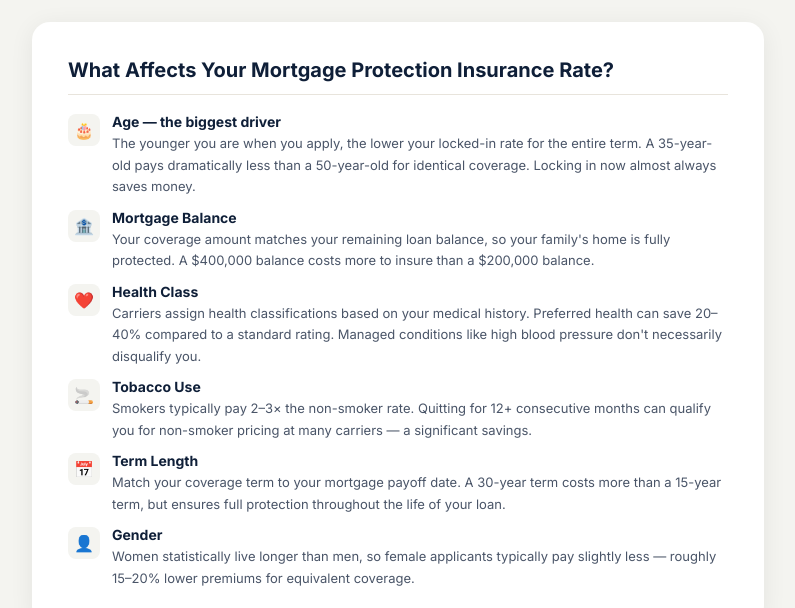
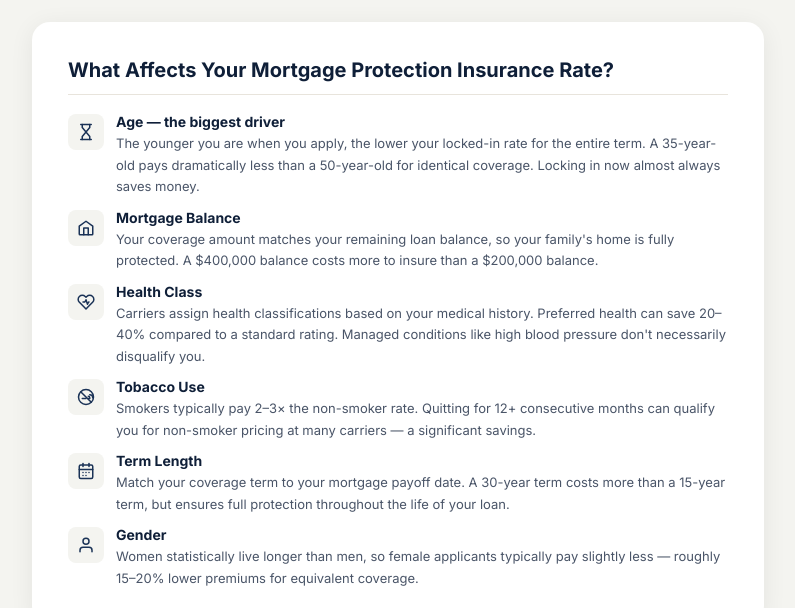
Before and after one commit to charlesheathpro/chp-blog, a website: page calculator/index.html in a window 1280 px wide. Shown: the part 1373-1981 px from the top of the page, without its empty margins (242-1037 px from the left). Drawn offline with nearby package versions, Linux system fonts and the light colour scheme; a web font is replaced by a local one.

Commit message:
Replace emoji icons with SVG graphics in calculator factors section
Co-Authored-By: Claude Sonnet 4.6 <noreply@anthropic.com>

```diff
--- a/calculator/index.html
+++ b/calculator/index.html
@@ -259,7 +259,8 @@
     .info-card p:last-child { margin-bottom: 0; }
     .factors-list { display: flex; flex-direction: column; gap: 12px; }
     .factor { display: flex; align-items: flex-start; gap: 12px; }
-    .factor-icon { width: 32px; height: 32px; border-radius: 8px; background: var(--bg); display: flex; align-items: center; justify-content: center; font-size: 16px; flex-shrink: 0; margin-top: 1px; }
+    .factor-icon { width: 36px; height: 36px; border-radius: 8px; background: var(--bg); display: flex; align-items: center; justify-content: center; flex-shrink: 0; margin-top: 1px; }
+    .factor-icon svg { width: 18px; height: 18px; }
     .factor-text strong { display: block; font-size: 14px; color: var(--navy-dark); margin-bottom: 2px; }
     .factor-text span { font-size: 13px; color: var(--text-mid); line-height: 1.5; }
 
@@ -456,42 +457,48 @@
     <h2>What Affects Your Mortgage Protection Insurance Rate?</h2>
     <div class="factors-list">
       <div class="factor">
-        <div class="factor-icon">🎂</div>
+        <!-- Age: hourglass -->
+        <div class="factor-icon"><svg viewBox="0 0 24 24" fill="none" stroke="#1a3256" stroke-width="2" stroke-linecap="round" stroke-linejoin="round"><path d="M5 2h14"/><path d="M5 22h14"/><path d="M17 2v4l-5 6 5 6v4"/><path d="M7 2v4l5 6-5 6v4"/></svg></div>
         <div class="factor-text">
           <strong>Age — the biggest driver</strong>
           <span>The younger you are when you apply, the lower your locked-in rate for the entire term. A 35-year-old pays dramatically less than a 50-year-old for identical coverage. Locking in now almost always saves money.</span>
         </div>
       </div>
       <div class="factor">
-        <div class="factor-icon">🏦</div>
+        <!-- Mortgage Balance: house -->
+        <div class="factor-icon"><svg viewBox="0 0 24 24" fill="none" stroke="#1a3256" stroke-width="2" stroke-linecap="round" stroke-linejoin="round"><path d="M3 9.5L12 3l9 6.5V20a1 1 0 0 1-1 1H4a1 1 0 0 1-1-1V9.5z"/><path d="M9 21V12h6v9"/></svg></div>
         <div class="factor-text">
           <strong>Mortgage Balance</strong>
           <span>Your coverage amount matches your remaining loan balance, so your family's home is fully protected. A $400,000 balance costs more to insure than a $200,000 balance.</span>
         </div>
       </div>
       <div class="factor">
-        <div class="factor-icon">❤️</div>
+        <!-- Health Class: heart with pulse -->
+        <div class="factor-icon"><svg viewBox="0 0 24 24" fill="none" stroke="#1a3256" stroke-width="2" stroke-linecap="round" stroke-linejoin="round"><path d="M20.84 4.61a5.5 5.5 0 0 0-7.78 0L12 5.67l-1.06-1.06a5.5 5.5 0 0 0-7.78 7.78l1.06 1.06L12 21.23l7.78-7.78 1.06-1.06a5.5 5.5 0 0 0 0-7.78z"/><polyline points="8 12 10.5 12 12 9 14 15 15.5 12 16 12"/></svg></div>
         <div class="factor-text">
           <strong>Health Class</strong>
           <span>Carriers assign health classifications based on your medical history. Preferred health can save 20–40% compared to a standard rating. Managed conditions like high blood pressure don't necessarily disqualify you.</span>
         </div>
       </div>
       <div class="factor">
-        <div class="factor-icon">🚬</div>
+        <!-- Tobacco: no-smoking circle slash -->
+        <div class="factor-icon"><svg viewBox="0 0 24 24" fill="none" stroke="#1a3256" stroke-width="2" stroke-linecap="round" stroke-linejoin="round"><circle cx="12" cy="12" r="10"/><line x1="4.93" y1="4.93" x2="19.07" y2="19.07"/><line x1="7" y1="14" x2="12" y2="14"/><line x1="15" y1="14" x2="17" y2="14"/><path d="M15 11a2 2 0 0 1 2 2"/><path d="M17 9a4 4 0 0 1 4 4"/></svg></div>
         <div class="factor-text">
           <strong>Tobacco Use</strong>
           <span>Smokers typically pay 2–3× the non-smoker rate. Quitting for 12+ consecutive months can qualify you for non-smoker pricing at many carriers — a significant savings.</span>
         </div>
       </div>
       <div class="factor">
-        <div class="factor-icon">📅</div>
+        <!-- Term Length: calendar -->
+        <div class="factor-icon"><svg viewBox="0 0 24 24" fill="none" stroke="#1a3256" stroke-width="2" stroke-linecap="round" stroke-linejoin="round"><rect x="3" y="4" width="18" height="18" rx="2"/><line x1="16" y1="2" x2="16" y2="6"/><line x1="8" y1="2" x2="8" y2="6"/><line x1="3" y1="10" x2="21" y2="10"/><line x1="8" y1="14" x2="8" y2="14"/><line x1="12" y1="14" x2="12" y2="14"/><line x1="16" y1="14" x2="16" y2="14"/><line x1="8" y1="18" x2="8" y2="18"/><line x1="12" y1="18" x2="12" y2="18"/></svg></div>
         <div class="factor-text">
           <strong>Term Length</strong>
           <span>Match your coverage term to your mortgage payoff date. A 30-year term costs more than a 15-year term, but ensures full protection throughout the life of your loan.</span>
         </div>
       </div>
       <div class="factor">
-        <div class="factor-icon">👤</div>
+        <!-- Gender: person silhouette -->
+        <div class="factor-icon"><svg viewBox="0 0 24 24" fill="none" stroke="#1a3256" stroke-width="2" stroke-linecap="round" stroke-linejoin="round"><path d="M20 21v-2a4 4 0 0 0-4-4H8a4 4 0 0 0-4 4v2"/><circle cx="12" cy="7" r="4"/></svg></div>
         <div class="factor-text">
           <strong>Gender</strong>
           <span>Women statistically live longer than men, so female applicants typically pay slightly less — roughly 15–20% lower premiums for equivalent coverage.</span>
```
